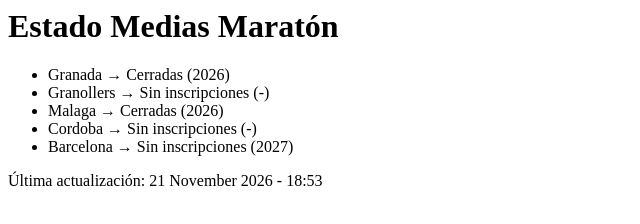
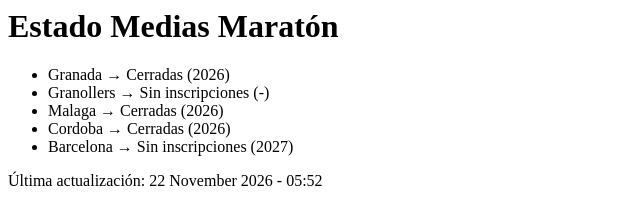
Before and after one commit to adjuradorunner/alertas-carreras, a plain HTML site: page dashboard.html in a window 1280 px wide. Shown: the full height of the page, 0-640 px from the left. Drawn offline with Linux system fonts and the light colour scheme.

Commit message:
Update dashboard

```diff
--- a/dashboard.html
+++ b/dashboard.html
@@ -1 +1 @@
-<html><head><title>Estado Medias</title></head><body><h1>Estado Medias Maratón</h1><ul><li>Granada → Cerradas (2026)</li><li>Granollers → Sin inscripciones (-)</li><li>Malaga → Cerradas (2026)</li><li>Cordoba → Sin inscripciones (-)</li><li>Barcelona → Sin inscripciones (2027)</li></ul><p>Última actualización: 21 November 2026 - 18:53</p></body></html>
+<html><head><title>Estado Medias</title></head><body><h1>Estado Medias Maratón</h1><ul><li>Granada → Cerradas (2026)</li><li>Granollers → Sin inscripciones (-)</li><li>Malaga → Cerradas (2026)</li><li>Cordoba → Cerradas (2026)</li><li>Barcelona → Sin inscripciones (2027)</li></ul><p>Última actualización: 22 November 2026 - 05:52</p></body></html>
```
